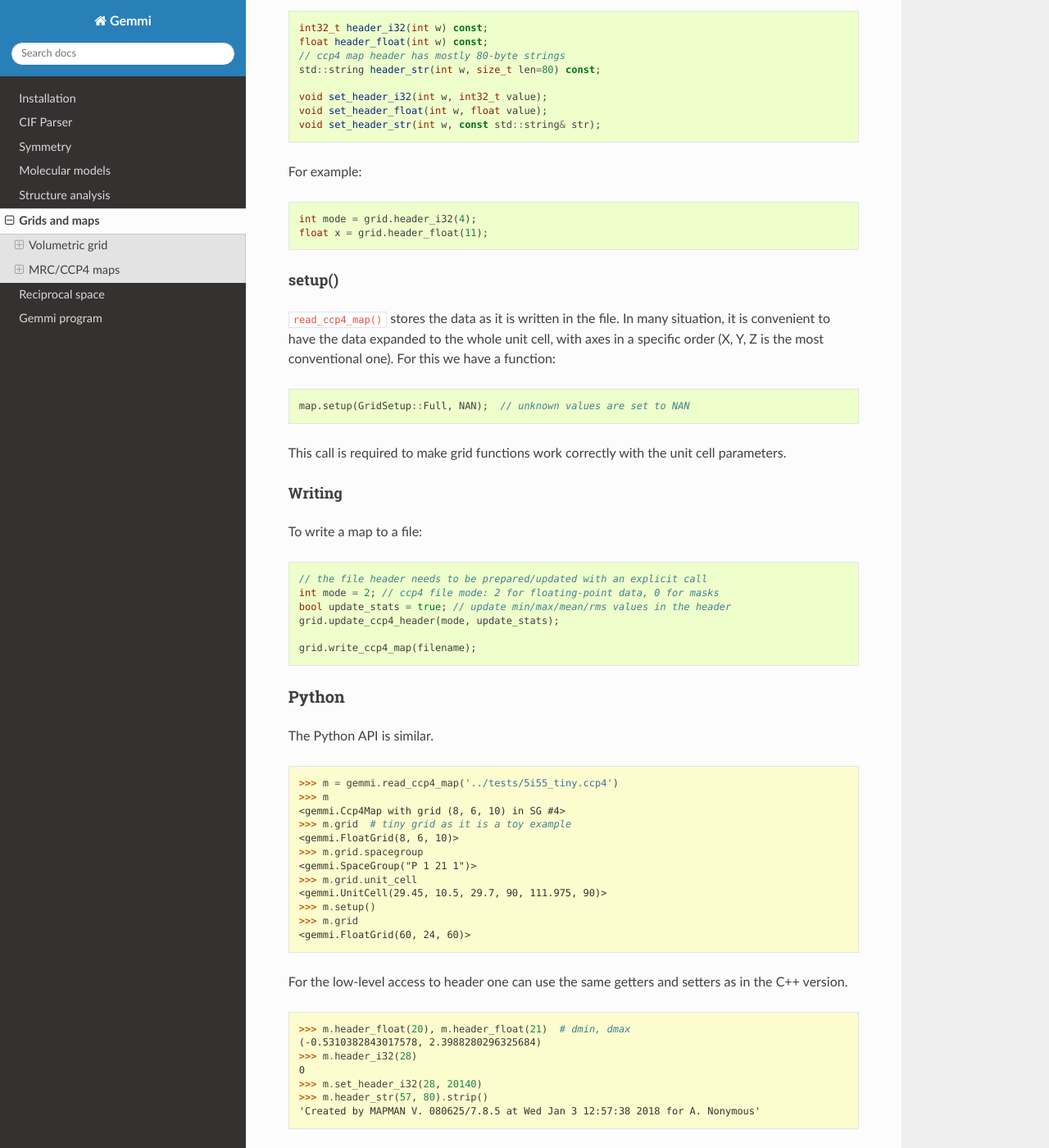
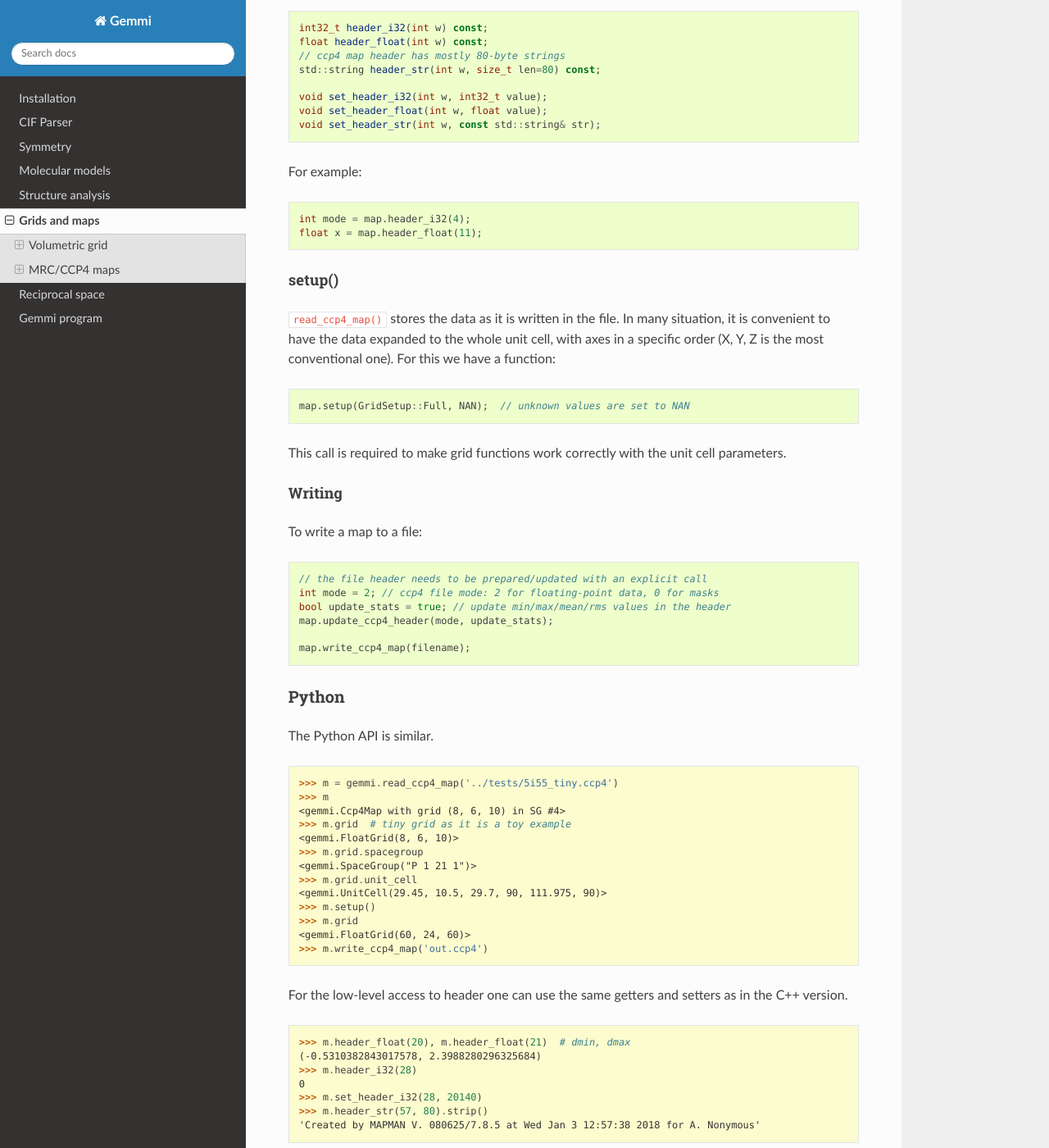
Before and after one commit to project-gemmi/gemmi, a Sphinx documentation site: the page built from docs/grid.rst, in a window 1280 px wide and 1400 px high, scrolled down 6283 px. Shown: the whole window at 82% size. Built offline with Sphinx 7.4.7 and the Read the Docs theme 2.0.0, drawn with Linux system fonts in a browser that asks for light colours.

Commit message:
edited docs/grid.rst

```diff
--- a/docs/grid.rst
+++ b/docs/grid.rst
@@ -336,8 +336,8 @@ number (as in the format description) as a location in the header::
 
 For example::
 
-    int mode = grid.header_i32(4);
-    float x = grid.header_float(11);
+    int mode = map.header_i32(4);
+    float x = map.header_float(11);
 
 setup()
 ~~~~~~~
@@ -360,9 +360,9 @@ To write a map to a file::
     // the file header needs to be prepared/updated with an explicit call
     int mode = 2; // ccp4 file mode: 2 for floating-point data, 0 for masks
     bool update_stats = true; // update min/max/mean/rms values in the header
-    grid.update_ccp4_header(mode, update_stats);
+    map.update_ccp4_header(mode, update_stats);
 
-    grid.write_ccp4_map(filename);
+    map.write_ccp4_map(filename);
 
 Python
 ------
@@ -383,6 +383,7 @@ The Python API is similar.
     >>> m.setup()
     >>> m.grid
     <gemmi.FloatGrid(60, 24, 60)>
+    >>> m.write_ccp4_map('out.ccp4')
 
 For the low-level access to header one can use the same getters and
 setters as in the C++ version.
```
Also changed, not shown: 1 other file.
